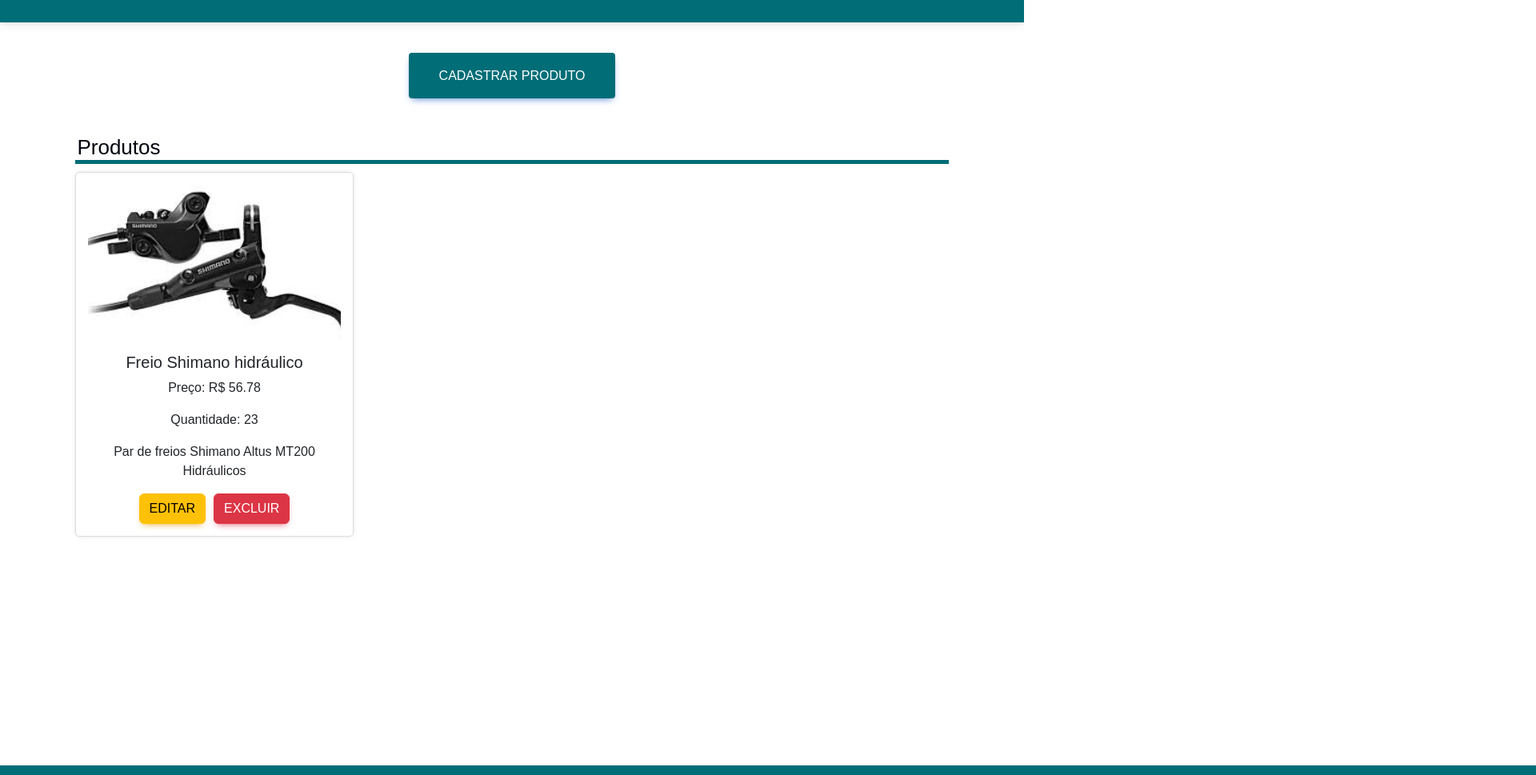
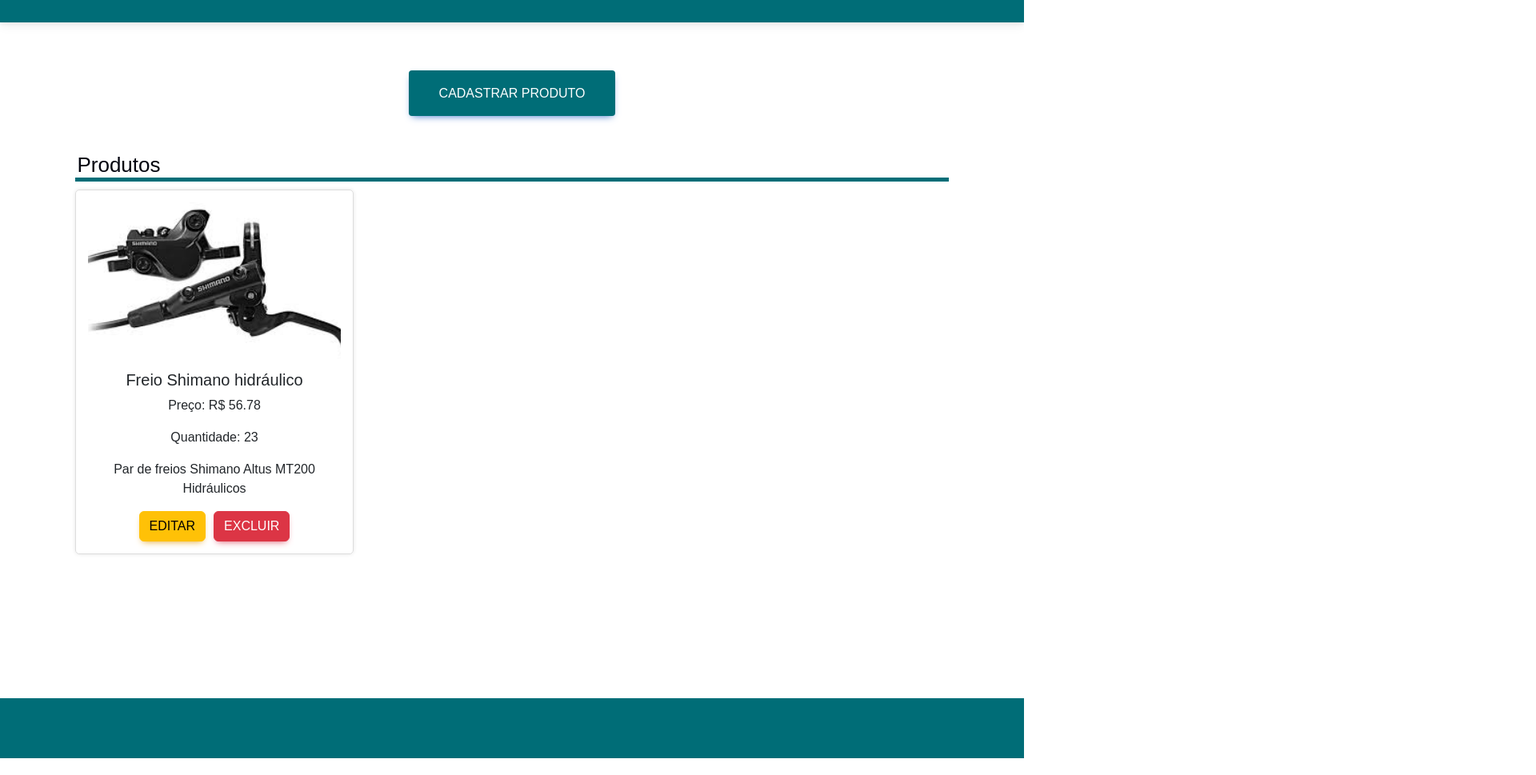
Before and after one commit to Jonaslima07/ProcureAki-FrontEnd, a React (Vite) app: page /cadastroproduto in a window 1280 px wide. Shown: the part 71-1040 px from the top of the page at 80% size, 1920 px wide, since content can reach past the window. After the commit the page ends 1019 px from the top, so only its background shows below. Built offline with nearby package versions, Linux system fonts and the light colour scheme; data requests are answered from the project's data file; a small style sheet from the web is missing.

Commit message:
ajustes jh

```diff
--- a/src/components/FooterLimpo.jsx
+++ b/src/components/FooterLimpo.jsx
@@ -1,4 +1,3 @@
-// Footer.jsx
 import React from 'react';
 
 function FooterLimpo() {
@@ -6,6 +5,7 @@ function FooterLimpo() {
     <>
       <footer style={FooterStyles.footer}>
         <div style={FooterStyles.content}>
+          {/* Conteúdo do footer */}
         </div>
       </footer>
     </>
@@ -14,19 +14,19 @@ function FooterLimpo() {
 
 export default FooterLimpo;
 
-
 const FooterStyles = {
   footer: {
     backgroundColor: '#006D77',
     color: 'white',
     padding: '2rem 0',
-    marginTop: '0',
     textAlign: 'center',
-    width: '6335px',       // Largura definida como na imagem
-    height: '75px',        // Altura definida como na imagem
-    position: 'absolute',  // Posicionamento absoluto para controlar a posição na página
-    top: '1028px',          // Ajusta a posição vertical conforme a imagem
-    left: '-31px',          // Ajusta a posição horizontal conforme a imagem
+    width: '100%',
+    height: '75px',
+    position: 'sticky',     // Posicionamento sticky para ficar no final do conteúdo
+    bottom: '0',            // Fixa o footer na parte inferior do conteúdo
+    left: '0',
+    zIndex: '1000',
+    marginTop: '70px',         // Garante que o footer fique acima de outros elementos
   },
 
   content: {
--- a/src/components/ProductCatolog.jsx
+++ b/src/components/ProductCatolog.jsx
@@ -1,57 +1,30 @@
-//codigo unido so vai funcionar conforme ativação do json, se estiver atv ele mostra os produtos
-//senao mostra a primeira tela com a caixinha
-import React, { useState, useEffect } from 'react';
-import { Button, Container, Row, Col, Spinner } from 'react-bootstrap';
-import ProductForm from '../components/ProductForm'; // Importa o formulário
+//codigo sozinho
+
+import React, { useState } from 'react';
+import { Button, Container, Row, Col } from 'react-bootstrap';
+import ProductForm from './ProductForm';
 
 const ProductCatalog = () => {
+
   const [showForm, setShowForm] = useState(false);
-  const [products, setProducts] = useState([]);
-  const [isLoading, setIsLoading] = useState(true); // Para controlar o estado de carregamento
 
   const handleShowForm = () => setShowForm(true);
   const handleCloseForm = () => setShowForm(false);
 
-  // Função para carregar produtos da API falsa
-  const fetchProducts = async () => {
-    try {
-      setIsLoading(true); // Inicia o carregamento
-      const response = await fetch('http://localhost:5000/produtos');
-      const data = await response.json();
-      setProducts(data.produtos || data); // Se os produtos estiverem dentro da chave 'produtos'
-    } catch (error) {
-      console.error('Erro ao carregar os produtos:', error);
-    } finally {
-      setIsLoading(false); // Ao terminar o carregamento, definimos como falso
-    }
-  };
-
-  useEffect(() => {
-    fetchProducts();
-  }, []);
-
-  // Função que manipula a exibição das telas
-  const renderScreen = () => {
-    // Caso a API esteja carregando, exibe o spinner
-    if (isLoading) {
-      return (
-        <div style={styles.loadingContainer}>
-          <Spinner animation="border" variant="primary" />
-          <p style={styles.text}>Carregando produtos...</p>
-        </div>
-      );
-    }
-
-    // Quando não houver produtos cadastrados
-    if (products.length === 0) {
   return (
     <Container style={styles.container}>
       <Row>
         <Col>
           <ul style={styles.titleList}>
-                <li style={styles.titleone}>Xiiiiiii... Seu catálogo de produtos está vazio.</li>
-                <li style={styles.titletwo}>Adicione produtos ao seu catálogo para</li>
-                <li style={styles.titlethree}>alavancar suas vendas.</li>
+              <li style={styles.titleone}>
+                Xiiiiiii... Seu catálogo de produtos está vazio.
+              </li>
+              <li style={styles.titletwo}>
+                Adicione produtos ao seu catálogo para
+              </li>
+              <li style={styles.titlethree}>
+                alavancar suas vendas.
+              </li>
             </ul>
             <Button style={styles.button} onClick={handleShowForm}>
             Cadastrar produto
@@ -69,62 +42,10 @@ const ProductCatalog = () => {
         </Col>
       </Row>
 
-          {/* Exibe o formulário quando showForm for true */}
       {showForm && <ProductForm onClose={handleCloseForm} />}
+
     </Container>
   );
-    }
-
-    // Quando houver produtos cadastrados
-    return (
-      <Container style={styles.container}>
-        <Row>
-          <Col>
-            <Button style={styles.button} onClick={handleShowForm}>
-              Cadastrar produto
-            </Button>
-          </Col>
-        </Row>
-
-        <Row>
-          <Col>
-            <div style={styles.icon}>
-              <p style={styles.produtext}>Produtos</p>
-              <div style={styles.divlowHeader}></div>
-            </div>
-          </Col>
-        </Row>
-
-        {/* Exibe os produtos cadastrados */}
-        <Row>
-          {products.map((product, index) => (
-            <Col key={index} md={4}>
-              <div style={styles.productItem}>
-                <img
-                  src={product.image ? `/img/${product.image}` : '/img/default-image.png'}
-                  alt={product.name}
-                  style={styles.productImage}
-                />
-                <div>
-                  <h5>{product.name}</h5>
-                  <p>Preço: R$ {product.price}</p>
-                  <p>Quantidade: {product.quantity}</p>
-                  <p>{product.description}</p>
-                  <Button variant="warning" style={styles.editButton}>Editar</Button>
-                  <Button variant="danger">Excluir</Button>
-                </div>
-              </div>
-            </Col>
-          ))}
-        </Row>
-
-        {/* Exibe o formulário quando showForm for true */}
-        {showForm && <ProductForm onClose={handleCloseForm} fetchProducts={fetchProducts} />}
-      </Container>
-    );
-  };
-
-  return renderScreen();
 };
 
 export default ProductCatalog;
@@ -136,65 +57,76 @@ const styles = {
     fontFamily: 'Arial, sans-serif',
   },
   titleList: {
-    listStyle: 'none',
-    padding: 0,
-    margin: '0 auto',
-    width: '503px',
-    lineHeight: '0.00',
+    listStyle: 'none',  // Remove os marcadores das listas
+    padding: 0,         // Remove o preenchimento
+    margin: '0 auto',   // Centraliza a lista
+    width: '503px',     // Define a largura
+    lineHeight: '0.00',  // Ajuste de altura de linha para melhorar a leitura
     letterSpacing: '0',
+
   },
+
   titleone: {
     width: '503px',
-    height: 'auto',
+    height: 'auto',  // Corrigido para permitir o ajuste da altura conforme o conteúdo
     fontSize: '24px',
     color: '#333',
     fontWeight: 400,
-    lineHeight: '0.00',
+    lineHeight: '0.00',  // Ajuste de altura de linha para melhorar a leitura
     letterSpacing: '0',
     position: 'relative',
     margin: '0 auto',
     paddingBottom: '20px',
-    wordWrap: 'break-word',
-    whiteSpace: 'normal',
+    wordWrap: 'break-word',  // Quebra as palavras para se ajustar no tamanho da caixa
+    whiteSpace: 'normal',  // Permite que as palavras se quebrem
+
+
   },
+
   titletwo: {
     width: '503px',
-    height: 'auto',
+    height: 'auto',  // Corrigido para permitir o ajuste da altura conforme o conteúdo
     fontSize: '24px',
     color: '#333',
     fontWeight: 400,
-    lineHeight: '0.6',
+    lineHeight: '0.6',  // Ajuste de altura de linha para melhorar a leitura
     letterSpacing: '0',
     position: 'relative',
     margin: '0 auto',
     paddingBottom: '20px',
-    wordWrap: 'break-word',
-    whiteSpace: 'normal',
-    display: 'inline-block',
+    wordWrap: 'break-word',  // Quebra as palavras para se ajustar no tamanho da caixa
+    whiteSpace: 'normal',  // Permite que as palavras se quebrem
+    display: 'inline-block',  // Permite o controle do alinhamento
     marginBottom: '10px',
-    left: '-28px',
+    left: '-28px'
   },
+
   titlethree: {
     width: '503px',
-    height: 'auto',
+    height: 'auto',  // Corrigido para permitir o ajuste da altura conforme o conteúdo
     fontSize: '24px',
     color: '#333',
     fontWeight: 400,
-    lineHeight: '0.0',
+    lineHeight: '0.0',  // Ajuste de altura de linha para melhorar a leitura
     letterSpacing: '0',
     position: 'relative',
     margin: '0 auto',
     paddingBottom: '20px',
-    wordWrap: 'break-word',
-    whiteSpace: 'normal',
-    display: 'inline-block',
-    marginBottom: '1px',
+    wordWrap: 'break-word',  // Quebra as palavras para se ajustar no tamanho da caixa
+    whiteSpace: 'normal',  // Permite que as palavras se quebrem
+    display: 'inline-block',  // Permite o controle do alinhamento
+    marginBottom: '1px',     // Ajuste de espaçamento entre os títulos
     left: '-112px',
-    transform: 'translateY(-10px)',
+    //top: '-20px',  // Ajusta a posição para cima
+    transform: 'translateY(-10px)',  // Ajusta ainda mais a posição do texto para cima
+
   },
+
   button: {
-    width: '258px',
+    width: '-258px',
     height: '57px',
+    Top: '1048px',
+    left: '354px',
     marginTop: '-2px',
     padding: '10px 20px',
     fontSize: '16px',
@@ -204,53 +136,16 @@ const styles = {
     borderRadius: '4px',
   },
   icon: {
+    Width: '111px',
     fontSize: '40px',
     color: '#007bff',
-    marginTop: '30px',
-  },
-  produtext: {
-    width: '111px',
-    Height: '664px',
-    left:'-1px',
-    color:  '#02040F',
-    Top: '1166px',
-    fontWeight: 400,
-    fontSize: '26px',
-    lineHeight: '100%',  // Ajuste de altura de linha para melhorar a leitura
-    letterSpacing: '0',
-    position: 'relative', // Ajusta a posição do texto
-     lineHeight: '1.2',
-    top: '16px',  // Move o texto para baixo
+    marginTop: '80px',
 
   },
-
   pacoteicon: {
     width: '121px',
     height: '121px',
     margin: '0 auto',
-  },
-
-  divlowHeader: {
-    backgroundColor: '#006D77',
-    width: '100%',
-    height: '5px',
-    marginTop: '10px',
-  },
-  productItem: {
-    display: 'flex',
-    flexDirection: 'column',
-    justifyContent: 'space-between',
-    padding: '15px',
-    border: '1px solid #ddd',
-    margin: '10px 0',
-    borderRadius: '5px',
-    boxShadow: '0 0 5px rgba(0, 0, 0, 0.1)',
-  },
-  productImage: {
-    width: '100%',
-    height: '200px',
-    objectFit: 'cover',
-    marginBottom: '10px',
   },
   text: {
     marginTop: '10px',
@@ -271,21 +166,27 @@ const styles = {
     textAlign: 'center',  // Centraliza o texto
 
   },
-  editButton: {
-    marginRight: '10px',
+
+  produtext: {
+    width: '111px',
+    Height: '664px',
+    left:'-1px',
+    color:  '#02040F',
+    Top: '1166px',
+    fontWeight: 400,
+    fontSize: '26px',
+    lineHeight: '100%',  // Ajuste de altura de linha para melhorar a leitura
+    letterSpacing: '0',
+    position: 'relative', // Ajusta a posição do texto
+     lineHeight: '1.2',
+    top: '16px',  // Move o texto para baixo
+
   },
-  loadingContainer: {
-    display: 'flex',
-    flexDirection: 'column',
-    justifyContent: 'center',
-    alignItems: 'center',
-    marginTop: '20px',
-  },
-  retryButton: {
-    marginTop: '10px',
-    backgroundColor: '#ff6347',
-    color: 'white',
-    border: 'none',
-    borderRadius: '4px',
-  },
+
+  divlowHeader: {
+    backgroundColor: '#006D77',
+    width: '1295px',
+    height: '5px',
+    marginTop: '10',
+  }
 };
--- a/src/components/ProductListados.jsx
+++ b/src/components/ProductListados.jsx
@@ -1,42 +1,76 @@
-//codigo sozinho
 import React, { useState, useEffect } from 'react';
-import { Button, Container, Row, Col } from 'react-bootstrap';
-import ProductForm from '../components/ProductForm'; // Importa o formulário
+import { Container, Row, Col, Button } from 'react-bootstrap';
+import ProductForm from '../components/ProductForm';
+import ProductCatolog from '../components/ProductCatolog';
 
 const ProductListados = () => {
   const [showForm, setShowForm] = useState(false);
   const [products, setProducts] = useState([]);
+  const [selectedProduct, setSelectedProduct] = useState(null);
 
   const handleShowForm = () => setShowForm(true);
   const handleCloseForm = () => setShowForm(false);
 
-  // Função para carregar produtos da API falsa
+
   const fetchProducts = async () => {
     try {
       const response = await fetch('http://localhost:5000/produtos');
       const data = await response.json();
-      console.log(data); // Verifique o que está sendo retornado da API
-      // Verifica se a resposta tem a chave 'produtos' ou usa os dados diretamente
-      setProducts(data.produtos || data); // Se os produtos estiverem dentro da chave 'produtos'
+      setProducts(data.produtos || data);
     } catch (error) {
       console.error('Erro ao carregar os produtos:', error);
     }
   };
 
+
+  const handleEditProduct = (product) => {
+    setSelectedProduct(product);
+    setShowForm(true);
+  };
+
+  const handleDeleteProduct = async (productId) => {
+    try {
+      const response = await fetch(`http://localhost:5000/produtos/${productId}`, {
+        method: 'DELETE',
+      });
+      if (response.ok) {
+        fetchProducts();
+      }
+    } catch (error) {
+      console.error('Erro ao excluir o produto:', error);
+    }
+  };
+
+
   useEffect(() => {
     fetchProducts();
-  }, []);
+  }, []); // No array vazio, será chamado apenas quando o componente for montado
+
+  const handleProductSubmit = () => {
+    fetchProducts();
+    handleCloseForm();
+  };
 
   return (
     <Container style={styles.container}>
+      {/* Exb o button de "Cadastrar Produto" apns na tl de prdts listados */}
+      {products.length !== 0 && (
         <Row>
           <Col>
-          <Button style={styles.button} onClick={handleShowForm}>
-            Cadastrar produto
+            <Button
+              style={styles.button}
+              onClick={handleShowForm}
+            >
+              Cadastrar Produto
             </Button>
           </Col>
         </Row>
+      )}
 
+      {products.length === 0 ? (
+        <ProductCatolog handleShowForm={handleShowForm} />
+      ) : (
+        <>
           <Row>
             <Col>
               <div style={styles.icon}>
@@ -46,40 +80,49 @@ const ProductListados = () => {
             </Col>
           </Row>
 
-      {/* Exibe os produtos cadastrados */}
-      {products.length > 0 ? (
           <Row>
             {products.map((product, index) => (
               <Col key={index} md={4}>
                 <div style={styles.productItem}>
-
-                <img src={product.image ? `/img/${product.image}` : '/img/default-image.png'}
+                  <img
+                    src={product.image ? `/img/${product.image}` : '/img/default-image.png'}
                     alt={product.name}
                     style={styles.productImage}
                   />
-
                   <div>
                     <h5>{product.name}</h5>
                     <p>Preço: R$ {product.price}</p>
                     <p>Quantidade: {product.quantity}</p>
                     <p>{product.description}</p>
-                  <Button variant="warning" style={styles.editButton}>Editar</Button>
-                  <Button variant="danger">Excluir</Button>
+                    <Button
+                      variant="warning"
+                      style={styles.editButton}
+                      onClick={() => handleEditProduct(product)}
+                    >
+                      Editar
+                    </Button>
+                    <Button
+                      variant="danger"
+                      onClick={() => handleDeleteProduct(product.id)}
+                    >
+                      Excluir
+                    </Button>
                   </div>
                 </div>
               </Col>
             ))}
           </Row>
-      ) : (
-        <Row>
-          <Col>
-            <p style={styles.text}>Ainda não há produtos cadastrados</p>
-          </Col>
-        </Row>
+
+          {showForm && (
+            <ProductForm
+              onClose={handleCloseForm}
+              fetchProducts={fetchProducts}
+              product={selectedProduct}
+              onSubmit={handleProductSubmit}
+            />
           )}
-
-      {/* Exibe o formulário quando showForm for true */}
-      {showForm && <ProductForm onClose={handleCloseForm} fetchProducts={fetchProducts} />}
+        </>
+      )}
     </Container>
   );
 };
@@ -92,11 +135,10 @@ const styles = {
     paddingTop: '50px',
     fontFamily: 'Arial, sans-serif',
   },
-
   button: {
     width: '258px',
     height: '57px',
-    marginTop: '-2px',
+    marginTop: '20px',
     padding: '10px 20px',
     fontSize: '16px',
     backgroundColor: '#006D77',
@@ -112,17 +154,16 @@ const styles = {
   produtext: {
     width: '111px',
     Height: '664px',
-    left:'-1px',
-    color:  '#02040F',
+    left: '-1px',
+    color: '#02040F',
     Top: '1166px',
     fontWeight: 400,
     fontSize: '26px',
-    lineHeight: '100%',  // Ajuste de altura de linha para melhorar a leitura
+    lineHeight: '100%',
     letterSpacing: '0',
-    position: 'relative', // Ajusta a posição do texto
+    position: 'relative',
     lineHeight: '1.2',
-    top: '16px',  // Move o texto para baixo
-
+    top: '16px',
   },
 
   divlowHeader: {
@@ -150,13 +191,200 @@ const styles = {
     marginBottom: '10px',
   },
 
-  text: {
-    fontSize: '18px',
-    color: '#333',
-    marginTop: '20px',
-  },
-
   editButton: {
     marginRight: '10px',
   },
 };
+
+
+
+
+// import React, { useState, useEffect } from 'react';
+// import { Button, Container, Row, Col } from 'react-bootstrap';
+// import ProductForm from '../components/ProductForm';
+
+// const ProductListados = () => {
+//   const [showForm, setShowForm] = useState(false);
+//   const [products, setProducts] = useState([]);
+//   const [selectedProduct, setSelectedProduct] = useState(null); // Para armazenar o produto a ser editado
+
+//   const handleShowForm = () => setShowForm(true);
+//   const handleCloseForm = () => setShowForm(false);
+
+
+//   const fetchProducts = async () => {
+//     try {
+//       const response = await fetch('http://localhost:5000/produtos');
+//       const data = await response.json();
+//       console.log(data); // Vrf o q está snd rtnd
+//       setProducts(data.produtos || data); // if  p estv dntr key
+//     } catch (error) {
+//       console.error('Erro ao carregar os produtos:', error);
+//     }
+//   };
+
+//   const handleEditProduct = (product) => {
+//     setSelectedProduct(product);
+//     setShowForm(true);
+//   };
+
+//   const handleDeleteProduct = async (productId) => {
+//     try {
+//       const response = await fetch(`http://localhost:5000/produtos/${productId}`, {
+//         method: 'DELETE',
+//       });
+//       if (response.ok) {
+//         fetchProducts();
+//       }
+//     } catch (error) {
+//       console.error('Erro ao excluir o produto:', error);
+//     }
+//   };
+
+//   useEffect(() => {
+//     fetchProducts();
+//   }, []);
+
+//   return (
+//     <Container style={styles.container}>
+//       <Row>
+//         <Col>
+//           <Button style={styles.button} onClick={handleShowForm}>
+//             Cadastrar produto
+//           </Button>
+//         </Col>
+//       </Row>
+
+//       <Row>
+//         <Col>
+//           <div style={styles.icon}>
+//             <p style={styles.produtext}>Produtos</p>
+//             <div style={styles.divlowHeader}></div>
+//           </div>
+//         </Col>
+//       </Row>
+
+//       {/* exb produtos cadastrados */}
+//       {products.length > 0 ? (
+//         <Row>
+//           {products.map((product, index) => (
+//             <Col key={index} md={4}>
+//               <div style={styles.productItem}>
+//                 <img
+//                   src={product.image ? `/img/${product.image}` : '/img/default-image.png'}
+//                   alt={product.name}
+//                   style={styles.productImage}
+//                 />
+
+//                 <div>
+//                   <h5>{product.name}</h5>
+//                   <p>Preço: R$ {product.price}</p>
+//                   <p>Quantidade: {product.quantity}</p>
+//                   <p>{product.description}</p>
+//                   <Button
+//                     variant="warning"
+//                     style={styles.editButton}
+//                     onClick={() => handleEditProduct(product)}
+//                   >
+//                     Editar
+//                   </Button>
+//                   <Button
+//                     variant="danger"
+//                     onClick={() => handleDeleteProduct(product.id)}
+//                   >
+//                     Excluir
+//                   </Button>
+//                 </div>
+//               </div>
+//             </Col>
+//           ))}
+//         </Row>
+//       ) : (
+//         <Row>
+//           <Col>
+//             <p style={styles.text}>Nenhum produto encontrado no catálogo.</p>
+//           </Col>
+//         </Row>
+//       )}
+
+//       {/* Exibe o formulário quando showForm for true */}
+//       {showForm && <ProductForm onClose={handleCloseForm} fetchProducts={fetchProducts} product={selectedProduct} />}
+//     </Container>
+//   );
+// };
+
+// export default ProductListados;
+
+// const styles = {
+//   container: {
+//     textAlign: 'center',
+//     paddingTop: '50px',
+//     fontFamily: 'Arial, sans-serif',
+//   },
+
+//   button: {
+//     width: '258px',
+//     height: '57px',
+//     marginTop: '-2px',
+//     padding: '10px 20px',
+//     fontSize: '16px',
+//     backgroundColor: '#006D77',
+//     color: 'white',
+//     border: 'none',
+//     borderRadius: '4px',
+//   },
+//   icon: {
+//     fontSize: '40px',
+//     color: '#007bff',
+//     marginTop: '30px',
+//   },
+//   produtext: {
+//     width: '111px',
+//     Height: '664px',
+//     left: '-1px',
+//     color: '#02040F',
+//     Top: '1166px',
+//     fontWeight: 400,
+//     fontSize: '26px',
+//     lineHeight: '100%',  // Ajuste de altura de linha para melhorar a leitura
+//     letterSpacing: '0',
+//     position: 'relative', // Ajusta a posição do texto
+//     lineHeight: '1.2',
+//     top: '16px',  // Move o texto para baixo
+//   },
+
+//   divlowHeader: {
+//     backgroundColor: '#006D77',
+//     width: '100%',
+//     height: '5px',
+//     marginTop: '10px',
+//   },
+
+//   productItem: {
+//     display: 'flex',
+//     flexDirection: 'column',
+//     justifyContent: 'space-between',
+//     padding: '15px',
+//     border: '1px solid #ddd',
+//     margin: '10px 0',
+//     borderRadius: '5px',
+//     boxShadow: '0 0 5px rgba(0, 0, 0, 0.1)',
+//   },
+
+//   productImage: {
+//     width: '100%',
+//     height: '200px',
+//     objectFit: 'cover',
+//     marginBottom: '10px',
+//   },
+
+//   text: {
+//     fontSize: '18px',
+//     color: '#333',
+//     marginTop: '20px',
+//   },
+
+//   editButton: {
+//     marginRight: '10px',
+//   },
+// };
--- a/src/views/CadastrarProduto.jsx
+++ b/src/views/CadastrarProduto.jsx
@@ -1,12 +1,12 @@
 import React from 'react';
-import ProductCatolog from '../components/ProductCatolog.jsx';
-
+//import ProductCatolog from '../components/ProductCatolog.jsx';
+import ProductListados from '../components/ProductListados'; // esse produtos listados é a tela de produtos onde ele vai ser exibido
 
 const CadastrarProdutos = () => {
   return (
     <>
-
-     <ProductCatolog/>
+     <ProductListados/>
+     {/* <ProductCatolog/> */}
 
     </>
   );
--- a/src/views/CadastroCliente.jsx
+++ b/src/views/CadastroCliente.jsx
@@ -1,10 +1,10 @@
 import React from 'react';
-import ProductListados from '../components/ProductListados'; // esse produtos listados é a tela de produtos onde ele vai ser exibido
+// import ProductListados from '../components/ProductListados'; // esse produtos listados é a tela de produtos onde ele vai ser exibido
 const CadastroCliente = () => {
   return (
   <>
-    <ProductListados/>
-
+    {/* <ProductListados/> */}
+    <p> cliente</p>
     </>
   );
 };
```
Also changed, not shown: src/components/ProductForm.jsx (+37 -17 lines). Lines whose indentation alone changed are shown as unchanged.
